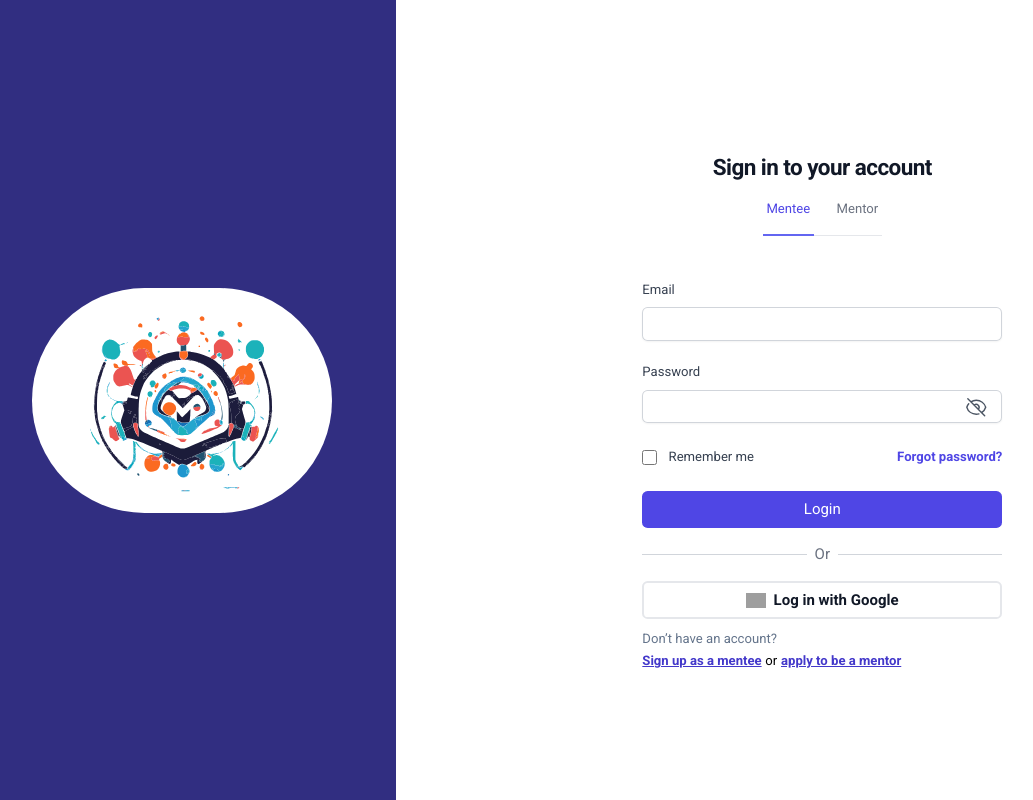
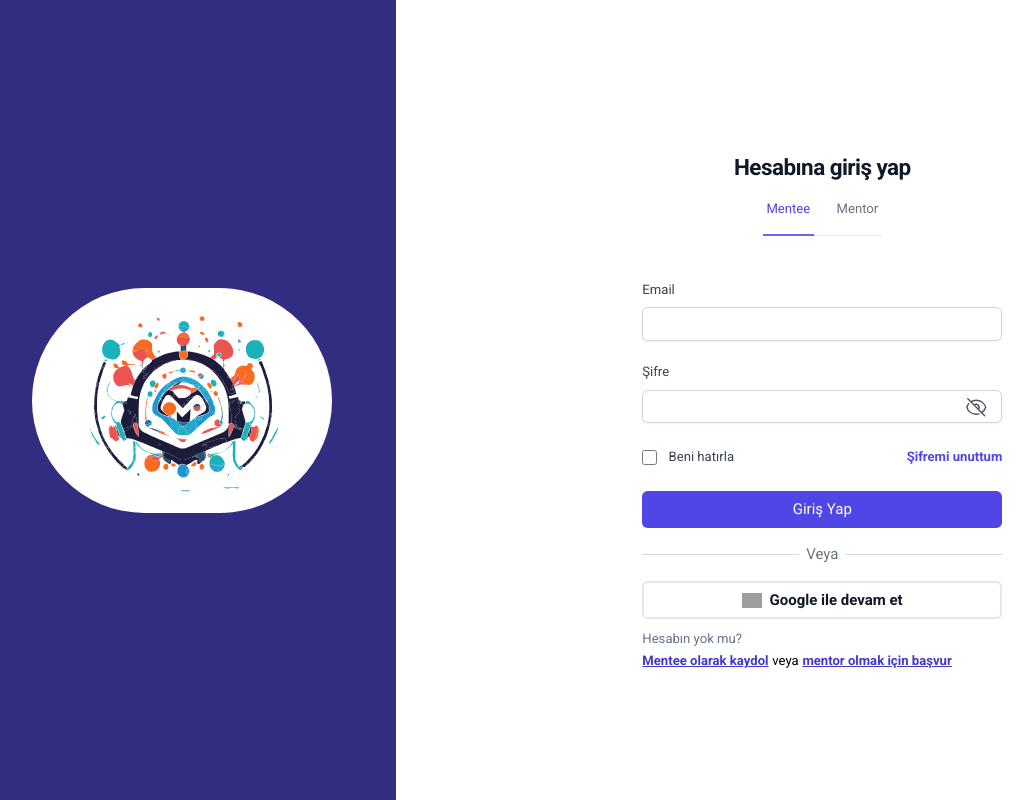
Before and after one commit to ulasdemir472/Mentorify-Frontend, a Next.js app: page /login in a window 1280 px wide. Shown: the whole page, without its empty margins (31-1064 px from the left). Built offline with nearby package versions, Linux system fonts and the light colour scheme; no server answers; grey boxes are pictures that could not be loaded.

Commit message:
Making turkish all parts

```diff
--- a/app/(auth)/login/page.jsx
+++ b/app/(auth)/login/page.jsx
@@ -34,7 +34,7 @@ const Login = () => {
       <div className="flex flex-col justify-center items-center md:w-2/3">
         <div className="w-full flex justify-center mt-10">
           <h2 className="mt-8 text-2xl font-bold leading-9 tracking-tight text-gray-900">
-            Sign in to your account
+            Hesabına giriş yap
           </h2>
         </div>
         <Tab.Group>
@@ -66,21 +66,21 @@ const Login = () => {
               <MenteeLoginForm>
                 <div className="w-full flex items-center mt-3 flex-col text-sm gap-1">
                   <span className="w-full flex justify-start text-slate-500">
-                    Don’t have an account?
+                    Hesabın yok mu?
                   </span>
                   <span className="w-full flex justify-start gap-1">
                     <Link
                       href="/register"
                       className=" text-indigo-700 font-semibold underline"
                     >
-                      Sign up as a mentee
+                      Mentee olarak kaydol
                     </Link>
-                    or
+                    veya
                     <Link
                       href="/register"
                       className=" text-indigo-700 font-semibold underline"
                     >
-                      apply to be a mentor
+                      mentor olmak için başvur
                     </Link>
                   </span>
                 </div>
@@ -90,21 +90,21 @@ const Login = () => {
               <MentorLoginForm>
                 <div className="w-full flex items-center mt-3 flex-col text-sm gap-1">
                   <span className="w-full flex justify-start text-slate-500">
-                    Don’t have an account?
+                    Hesabın yok mu?
                   </span>
                   <span className="w-full flex justify-start gap-1">
                     <Link
                       href="/register"
                       className=" text-indigo-700 font-semibold underline"
                     >
-                      Sign up as a mentee
+                      mentee olarak kaydol
                     </Link>
-                    or
+                    veya
                     <Link
                       href="/register"
                       className=" text-indigo-700 font-semibold underline"
                     >
-                      apply to be a mentor
+                      mentor olmak için başvur
                     </Link>
                   </span>
                 </div>
--- a/app/(auth)/register/page.jsx
+++ b/app/(auth)/register/page.jsx
@@ -35,7 +35,7 @@ const Register = () => {
       <div className="flex flex-col justify-center items-center md:w-2/3">
         <div className="w-full flex justify-center mt-10">
           <h2 className="mt-8 text-2xl font-bold leading-9 tracking-tight text-gray-900">
-            Sign Up
+            Kayıt ol
           </h2>
         </div>
         <Tab.Group>
--- a/app/(pages)/dashboard/page.jsx
+++ b/app/(pages)/dashboard/page.jsx
@@ -104,7 +104,7 @@ const Dashboard = () => {
             />
           ))
         ) : (
-          <p>No mentors found</p>
+          <p>Mentor bulunamadı</p>
         )}
       </div>
       <Pagination
--- a/components/forms/mentee-login-form/index.jsx
+++ b/components/forms/mentee-login-form/index.jsx
@@ -81,7 +81,7 @@ const LoginForm = ({ children }) => {
               <TextInput
                 formik={formik}
                 name="password"
-                label="Password"
+                label="Şifre"
                 type={passType ? "password" : "text"}
               />
               <div
@@ -145,7 +145,7 @@ const LoginForm = ({ children }) => {
                   htmlFor="remember-me"
                   className="ml-3 block text-sm leading-6 text-gray-700"
                 >
-                  Remember me
+                  Beni hatırla
                 </label>
               </div>
 
@@ -154,13 +154,13 @@ const LoginForm = ({ children }) => {
                   href="#"
                   className="font-semibold text-indigo-600 hover:text-indigo-500"
                 >
-                  Forgot password?
+                  Şifremi unuttum
                 </a>
               </div>
             </div>
             <div>
               <GenericButton type="submit" className="w-full text-md">
-                Login
+                Giriş Yap
               </GenericButton>
             </div>
           </form>
@@ -173,7 +173,7 @@ const LoginForm = ({ children }) => {
             </div>
 
             <div className="relative flex justify-center text-gray-500">
-              <span className="px-2 bg-white">Or</span>
+              <span className="px-2 bg-white">Veya</span>
             </div>
           </div>
           <button
@@ -189,7 +189,7 @@ const LoginForm = ({ children }) => {
                 height={20}
               />
               <span className="text-gray-900 font-semibold">
-                Log in with Google
+                Google ile devam et
               </span>
             </div>
           </button>
--- a/components/forms/mentee-register-form/index.jsx
+++ b/components/forms/mentee-register-form/index.jsx
@@ -73,13 +73,13 @@ const MenteeRegisterForm = ({ children }) => {
       <div className="mx-auto w-full max-w-sm lg:w-96">
         <div>
           <form className="space-y-6" onSubmit={formik.handleSubmit}>
-            <TextInput formik={formik} name="name" label="Name" />
+            <TextInput formik={formik} name="name" label="İsim" />
             {formik.errors[`name`] && formik.touched[`name`] && (
               <span className="error-message text-xs text-red-500">
                 {String(formik.errors[`name`])}
               </span>
             )}
-            <TextInput formik={formik} name="surname" label="Surname" />
+            <TextInput formik={formik} name="surname" label="Soyisim" />
             {formik.errors[`surname`] && formik.touched[`surname`] && (
               <span className="error-message text-xs text-red-500">
                 {String(formik.errors[`surname`])}
@@ -95,7 +95,7 @@ const MenteeRegisterForm = ({ children }) => {
               <TextInput
                 formik={formik}
                 name="password"
-                label="Password"
+                label="Şifre"
                 type={passType ? "password" : "text"}
               />
               <div
@@ -147,14 +147,14 @@ const MenteeRegisterForm = ({ children }) => {
               )}
             </div>
 
-            <TextAreaInput formik={formik} name="desc" label="Description" />
+            <TextAreaInput formik={formik} name="desc" label="Açıklama" />
             {formik.errors[`desc`] && formik.touched[`desc`] && (
               <span className="error-message text-xs text-red-500">
                 {String(formik.errors[`desc`])}
               </span>
             )}
             <GenericButton type="submit" className="w-full">
-              Sign up
+              Kayıt ol
             </GenericButton>
           </form>
         </div>
--- a/components/forms/mentor-login-form/index.jsx
+++ b/components/forms/mentor-login-form/index.jsx
@@ -77,7 +77,7 @@ const LoginForm = ({ children }) => {
               <TextInput
                 formik={formik}
                 name="password"
-                label="Password"
+                label="Şifre"
                 type={passType ? "password" : "text"}
               />
               <div
@@ -142,7 +142,7 @@ const LoginForm = ({ children }) => {
                   htmlFor="remember-me"
                   className="ml-3 block text-sm leading-6 text-gray-700"
                 >
-                  Remember me
+                  Beni hatırla
                 </label>
               </div>
 
@@ -151,13 +151,13 @@ const LoginForm = ({ children }) => {
                   href="#"
                   className="font-semibold text-indigo-600 hover:text-indigo-500"
                 >
-                  Forgot password?
+                  Şifreni mi unuttun?
                 </a>
               </div>
             </div>
             <div>
               <GenericButton type="submit" className="w-full text-md">
-                Login
+                Giriş yap
               </GenericButton>
             </div>
           </form>
--- a/components/forms/mentor-register-form/index.jsx
+++ b/components/forms/mentor-register-form/index.jsx
@@ -166,13 +166,13 @@ const MentorRegisterForm = ({ children }) => {
                 />
               )}
             </label>
-            <TextInput formik={formik} name="name" label="Name" />
+            <TextInput formik={formik} name="name" label="İsim" />
             {formik.errors[`name`] && formik.touched[`name`] && (
               <span className="error-message text-xs text-red-500">
                 {String(formik.errors[`name`])}
               </span>
             )}
-            <TextInput formik={formik} name="surname" label="Surname" />
+            <TextInput formik={formik} name="surname" label="Soyisim" />
             {formik.errors[`surname`] && formik.touched[`surname`] && (
               <span className="error-message text-xs text-red-500">
                 {String(formik.errors[`surname`])}
@@ -188,7 +188,7 @@ const MentorRegisterForm = ({ children }) => {
               <TextInput
                 formik={formik}
                 name="password"
-                label="Password"
+                label="Şifre"
                 type={passType ? "password" : "text"}
               />
               <div
@@ -239,14 +239,14 @@ const MentorRegisterForm = ({ children }) => {
                 </span>
               )}
             </div>
-            <SelectCategory formik={formik} label="Select Category" />
+            <SelectCategory formik={formik} label="Kategori Seç" />
             <TagsWithBadges
               name="interests"
               formik={formik}
-              label="Sub Category"
+              label="Alt Kategorileri Seç"
               placeholder="Select Sub Category"
             />
-            <TextInput formik={formik} name="github" label="Github Profile" />
+            <TextInput formik={formik} name="github" label="Github Profil" />
             {formik.errors[`github`] && formik.touched[`github`] && (
               <span className="error-message text-xs text-red-500">
                 {String(formik.errors[`github`])}
@@ -255,7 +255,7 @@ const MentorRegisterForm = ({ children }) => {
             <TextInput
               formik={formik}
               name="linkedIn"
-              label="LinkedIn Profile"
+              label="LinkedIn Profil"
             />
             {formik.errors[`linkedIn`] && formik.touched[`linkedIn`] && (
               <span className="error-message text-xs text-red-500">
@@ -265,14 +265,18 @@ const MentorRegisterForm = ({ children }) => {
             <TextInput
               formik={formik}
               name="jobTitle"
-              label="Job Title with Company"
+              label="Şirket ile beraber çalıştığın pozisyon"
             />
             {formik.errors[`jobTitle`] && formik.touched[`jobTitle`] && (
               <span className="error-message text-xs text-red-500">
                 {String(formik.errors[`jobTitle`])}
               </span>
             )}
-            <NumberInput formik={formik} name="price" label="Price per month" />
+            <NumberInput
+              formik={formik}
+              name="price"
+              label="İstenilen aylık Mentor ücreti"
+            />
             {formik.errors[`price`] && formik.touched[`price`] && (
               <span className="error-message text-xs text-red-500">
                 {String(formik.errors[`price`])}
@@ -281,11 +285,11 @@ const MentorRegisterForm = ({ children }) => {
             <TextAreaInput
               formik={formik}
               name="desc"
-              label="Description"
+              label="Açıklama"
               placeholder="Talk about yourself..."
             />
             <GenericButton type="submit" className="w-full">
-              Sign up
+              Kayıt ol
             </GenericButton>
           </form>
         </div>
```
Also changed, not shown: components/mentor-card/index.jsx (+5 -7 lines).
